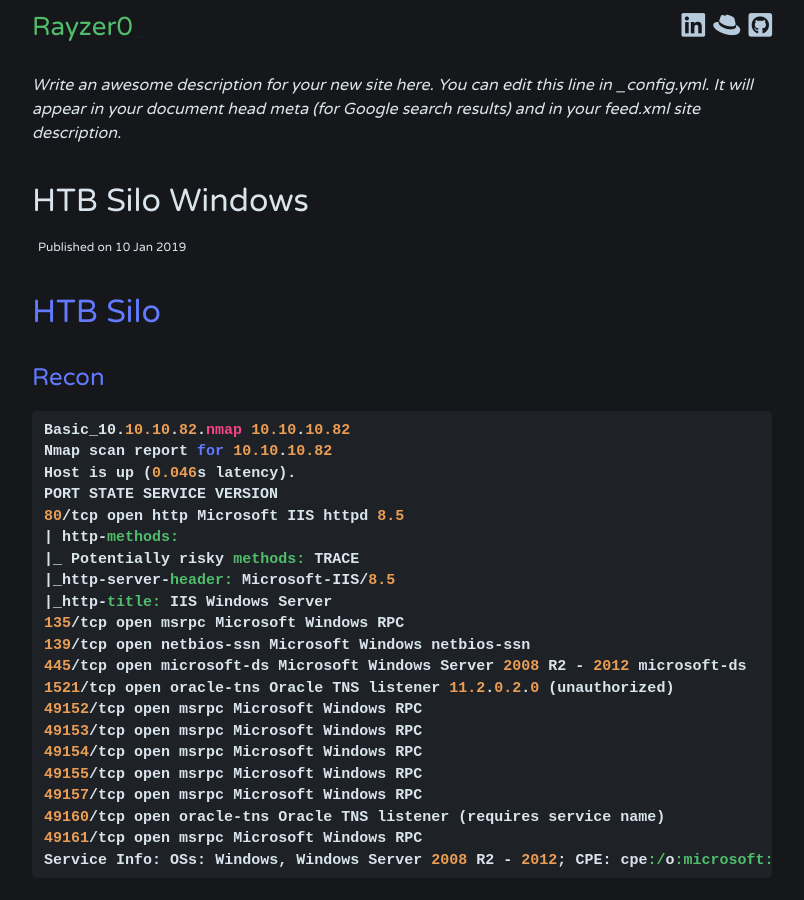
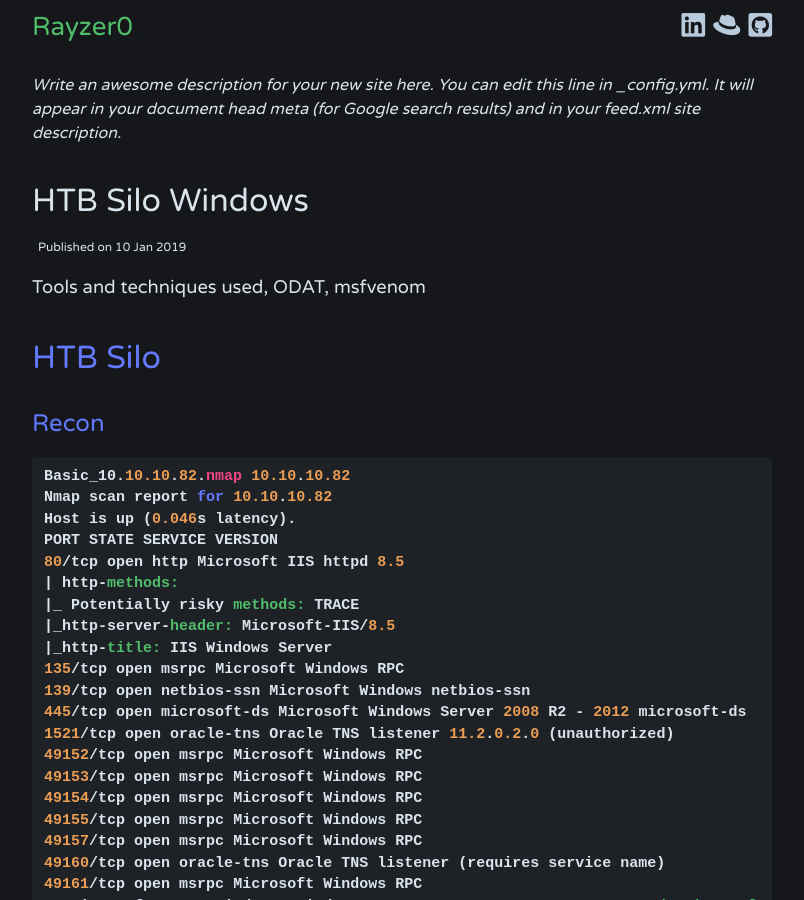
Before and after one commit to Rayferrufino/Rayferrufino.github.io, a Jekyll site: the page built from _posts/2019-01-10-HTBSilo.md, in a window 1280 px wide and 900 px high. Shown: the whole window, without its empty margins (238-1042 px from the left). Built offline with Jekyll 4.4.1, drawn with Linux system fonts in a browser that asks for light colours; comment, search, counter and statistics services are not loaded.

Commit message:
Update 2019-01-10-HTBSilo.md

```diff
--- a/_posts/2019-01-10-HTBSilo.md
+++ b/_posts/2019-01-10-HTBSilo.md
@@ -1,6 +1,7 @@
 ---
 layout: post
 title:  "HTB Silo Windows"
+description : Tools and techniques used, ODAT, msfvenom
 tags: HTB, oracle
 ---
 # HTB Silo
```
